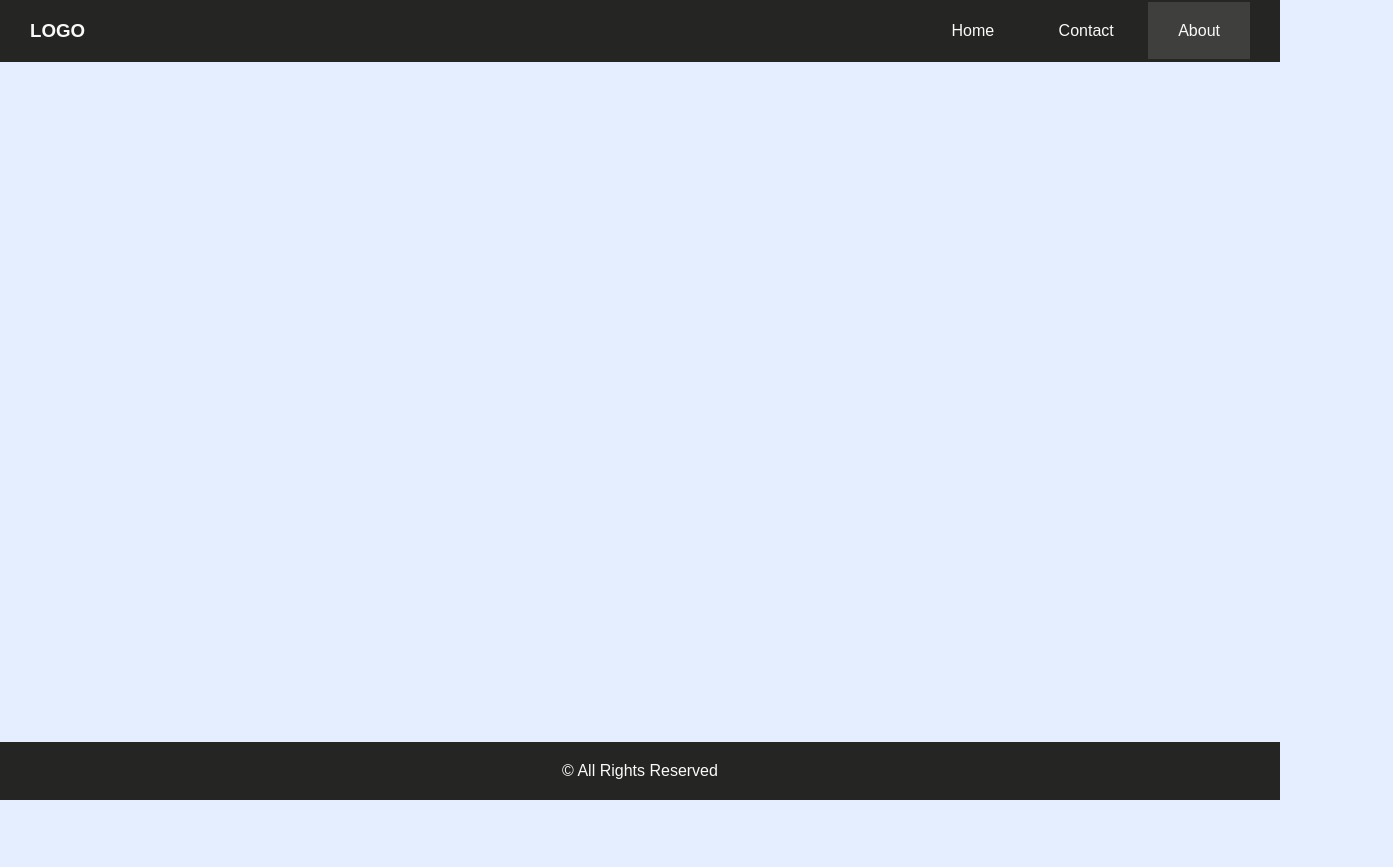
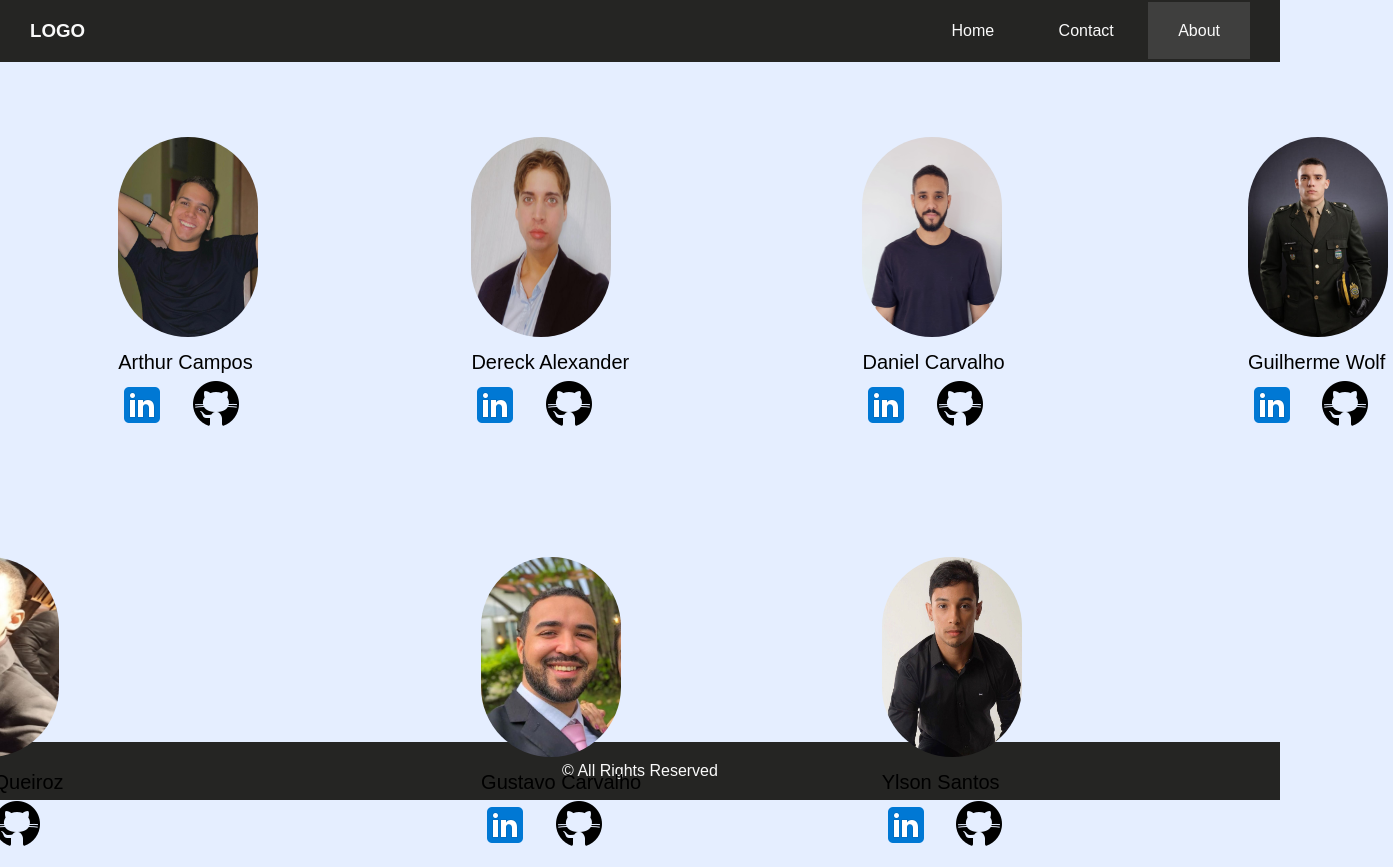
Before and after one commit to dereck-alex18/computer-history-education, a plain HTML site: page html/about.html in a window 1280 px wide. Shown: the whole page, 1393 px wide, since content can reach past the window. Before the commit the page ends 800 px from the top, so only its background shows below. Drawn offline with Linux system fonts and the light colour scheme.

Commit message:
add about page

```diff
--- /dev/null
+++ b/css/about.css
@@ -0,0 +1,72 @@
+main {
+    display: flex;
+    font-size: 16px;
+    padding: 40px;
+    justify-content: space-evenly;
+    margin: 0%;
+    height: 900px;
+}
+
+section {
+    display: inline-block;
+    list-style: none;
+    align-items: center;
+}
+
+img {
+    align-items: center;
+}
+
+.a {
+    color: black;
+    padding: 5px;
+    align-items: center;
+}
+
+.classfotosabout {
+    display: flex;
+    align-items: center;
+}
+
+.div-1 {
+    position: relative;
+    top: 30px;
+    left: 60px;
+}
+
+.div-2 {
+    position: relative;
+    top: 30px;
+    left: 250px;
+}
+
+.div-3 {
+    position: relative;
+    top: 30px;
+    left: 460px;
+}
+
+.div-4 {
+    position: relative;
+    top: 30px;
+    left: 680px;
+}
+
+.div-5 {
+    position: relative;
+    top: 450px;
+    right: 250px;
+}
+
+.div-6 {
+    position: relative;
+    top: 450px;
+    right: 995px;
+}
+
+.div-7 {
+    position: relative;
+    top: 450px;
+    right: 200px;
+
+}
--- a/html/about.html
+++ b/html/about.html
@@ -4,11 +4,11 @@
     <meta charset="UTF-8">
     <meta name="viewport" content="width=device-width, initial-scale=1.0">
     <title>Computer History</title>
-    <link rel="stylesheet" href="../css/base-styling.css"/>
-    <link rel="stylesheet" href="../css/navbar.css"/>
-    <link rel="stylesheet" href="../css/footer.css"/>
+    <link rel="stylesheet" href="../css/base-styling.css">
+    <link rel="stylesheet" href="../css/navbar.css">
+    <link rel="stylesheet" href="../css/about.css">
+    <link rel="stylesheet" href="../css/footer.css">
 </head>
-
 <body>
     <header>
         <h3 class="logo">LOGO</h3>
@@ -21,11 +21,69 @@
         </nav>
     </header>
 
-    <main class="content"></main>
+    <main>
+        <section>
+            <div class="div-1">
+                <img class="a" style="border-radius: 75px;" src="../Assets/Images/arthur_ft.png" alt="Foto de Arthur Campos" width="150px" height="210px">
+                <p class="a" style="font-size: 20px;">Arthur Campos</p>
+                <a class="a" href="https://www.linkedin.com/in/arthur-felipe-campos-pina-a120472b7/" target="_blank"><img src="../Assets/Icons/linkedin_icon.png"></a>
+                <a class="a" style="padding: 15px;" href="https://github.com/arthur5502" target="_blank"><img src="../Assets/Icons/github_icon.png"></a>
+            </div>
+        </section>
+        <section>
+            <div class="div-2">
+                <img class="a" style="border-radius: 75px;" src="../Assets/Images/dereck_ft.jpg" alt="Foto de Dereck Alexander" width="150px" height="210px">
+                <p class="a" style="font-size: 20px;">Dereck Alexander</p>
+                <a class="a" href="https://www.linkedin.com/in/dereck-portela-36682675/?originalSubdomain=br" target="_blank"><img src="../Assets/Icons/linkedin_icon.png"></a>
+                <a class="a" style="padding: 15px;" href="https://github.com/dereck-alex18" target="_blank"><img src="../Assets/Icons/github_icon.png"></a>
+            </div>
+        </section>
+        <section>
+            <div class="div-3">
+                <img class="a" style="border-radius: 75px;" src="../Assets/Images/daniel_ft.jpg" alt="Foto de Daniel" width="150px" height="210px">
+                <p class="a" style="font-size: 20px;">Daniel Carvalho</p>
+                <a class="a" href="https://www.linkedin.com/in/daniel-adcarvalho" target="_blank"><img src="../Assets/Icons/linkedin_icon.png"></a>
+                <a class="a" style="padding: 15px;" href="https://github.com/daniel2carv" target="_blank"><img src="../Assets/Icons/github_icon.png"></a>
+            </div>
+        </section>
+        <section>
+            <div class="div-4">
+                <img class="a" style="border-radius: 75px;" src="../Assets/Images/wolf_ft.jpeg" alt="Foto de Guilherme wolf" width="150px" height="210px">
+                <p class="a" style="font-size: 20px;">Guilherme Wolf</p>
+                <a class="a" href="https://www.linkedin.com/in/guilherme-wolf/" target="_blank"><img src="../Assets/Icons/linkedin_icon.png"></a>
+                <a class="a" style="padding: 15px;" href="https://github.com/GuilhermeWolf04" target="_blank"><img src="../Assets/Icons/github_icon.png"></a>
+            </div>
+        </section>
+        <section>
+            <div class="div-5">
+                <img class="a" style="border-radius: 75px;" src="../Assets/Images/gustavo_ft.jpg" alt="Foto de Gustavo" width="150px" height="210px">
+                <p class="a" style="font-size: 20px;">Gustavo Carvalho</p>
+                <a class="a" href="https://www.linkedin.com/in/gustavo-carvalho-15b5932b6/" target="_blank"><img src="../Assets/Icons/linkedin_icon.png"></a>
+                <a class="a" style="padding: 15px;" href="https://github.com/GustavoFCarvalh0" target="_blank"><img src="../Assets/Icons/github_icon.png"></a>
+            </div>
+        </section>
+        <section>
+            <div class="div-6">
+                <img class="a" style="border-radius: 75px;" src="../Assets/Images/vinivius_ft.jpeg" alt="Foto de Vinicius Queiroz" width="150px" height="210px">
+                <p class="a" style="font-size: 20px;">Vinicius Queiroz</p>
+                <a class="a" href="https://www.linkedin.com/in/vinícius-silva-queiroz-21604a259" target="_blank"><img src="../Assets/Icons/linkedin_icon.png"></a>
+                <a class="a" style="padding: 15px;" href="https://github.com/SViniQ" target="_blank"><img src="../Assets/Icons/github_icon.png"></a>
+            </div>
+        </section>
+        <section>
+            <div class="div-7">
+                <img class="a" style="border-radius: 75px;" src="../Assets/Images/ylson_ft.jpg" alt="Foto de Ylson" width="150px" height="210px">
+                <p class="a" style="font-size: 20px;">Ylson Santos</p>
+                <a class="a" href=" https://www.linkedin.com/in/ylson-santos-68176a203/" target="_blank"><img src="../Assets/Icons/linkedin_icon.png"></a>
+                <a class="a" style="padding: 15px;" href=" https://github.com/YlsonSantos" target="_blank"><img src="../Assets/Icons/github_icon.png"></a>
+            </div>
+        </section>
+    </main>
 
     <footer>
+
         <p>© All Rights Reserved</p>
+
     </footer>
-
 </body>
 </html>
```
Also changed, not shown: Assets/Images/arthur_ft.png (added), Assets/Images/daniel_ft.jpg (added), Assets/Images/dereck_ft.jpg (added), Assets/Images/gustavo_ft.jpg (added), Assets/Images/vinivius_ft.jpeg (added), Assets/Images/wolf_ft.jpeg (added), Assets/Images/ylson_ft.jpg (added).
